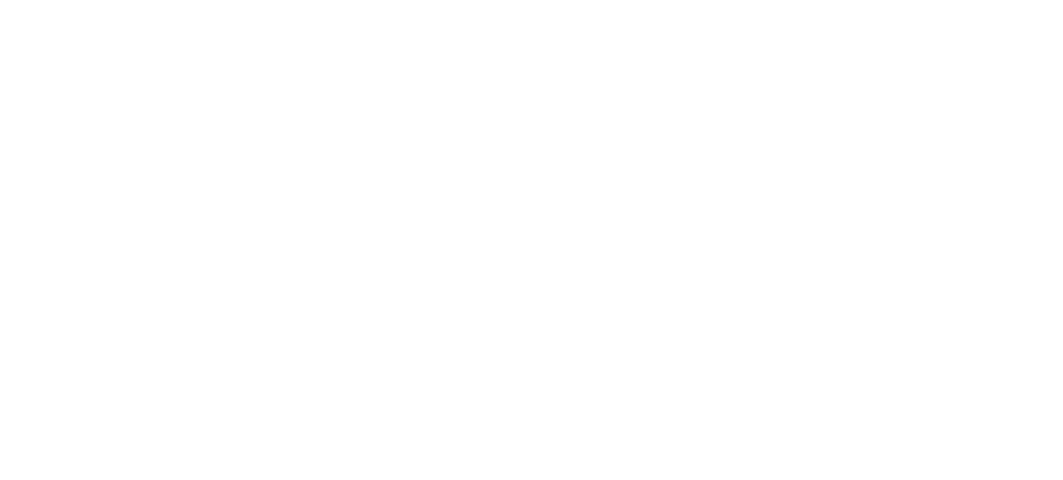
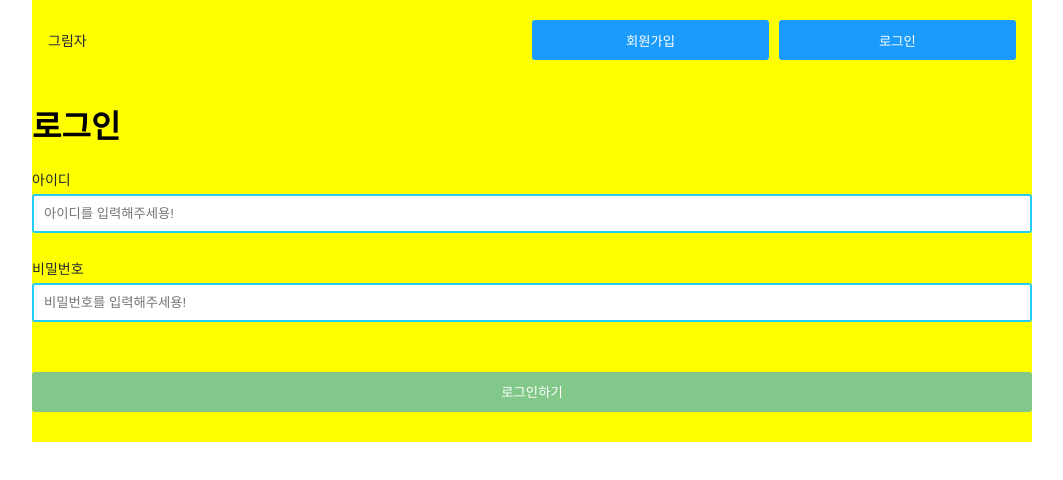
Before and after one commit to constdreamcoder/hanghae_my_magazine, a React (Create React App) app: page /login in a window 1280 px wide. Shown: the top 480 px of the page, without its empty margins (108-1171 px from the left). Built offline with nearby package versions, Linux system fonts and the light colour scheme; a web font is replaced by a local one.

Commit message:
Route Login component and style it.

```diff
--- /dev/null
+++ b/src/components/Header.js
@@ -0,0 +1,41 @@
+import React from "react";
+
+// elements
+import { Button, Grid, Text } from "../elements";
+
+// packages
+import { useHistory } from "react-router-dom";
+
+const Header = (props) => {
+  const history = useHistory();
+  return (
+    <React.Fragment>
+      <Grid is_flex padding="16px">
+        <Grid>
+          <Text>그림자</Text>
+        </Grid>
+        <Grid is_flex>
+          <Button
+            bg="rgb(27, 156, 252)"
+            text="회원가입"
+            margin="0px 10px 0px 0px"
+            _onClick={() => {
+              history.push("/signup");
+            }}
+          ></Button>
+          <Button
+            bg="rgb(27, 156, 252)"
+            text="로그인"
+            _onClick={() => {
+              history.push("/login");
+            }}
+          ></Button>
+        </Grid>
+      </Grid>
+    </React.Fragment>
+  );
+};
+
+Header.defaultProps = {};
+
+export default Header;
--- a/src/elements/Button.js
+++ b/src/elements/Button.js
@@ -7,9 +7,9 @@
   const { text, _onClick, children, margin, bg, width } = props;
   const styles = { margin: margin, bg: bg, width: width };
   return (
-    <React.Fragment>
-      <ElBtn {...styles}>{text}</ElBtn>
-    </React.Fragment>
+    <ElButton {...styles} onClick={_onClick}>
+      {text ? text : children}
+    </ElButton>
   );
 };
 
@@ -22,7 +22,7 @@
   margin: false,
 };
 
-const ElBtn = styled.button`
+const ElButton = styled.button`
   box-sizing: border-box;
   border: none;
   border-radius: 3px;
--- a/src/pages/Login.js
+++ b/src/pages/Login.js
@@ -1,9 +1,34 @@
 import React from "react";
 
+// elements
+import { Input, Grid, Text, Button } from "../elements";
+
+//packages
+import { useHistory } from "react-router-dom";
+
 const Login = (props) => {
+  const history = useHistory();
   return (
     <React.Fragment>
-      <div>로그인 페이지입니다.</div>
+      <Grid>
+        <h1>로그인</h1>
+      </Grid>
+      <Grid>
+        <Input label="아이디" placeholder="아이디" />
+      </Grid>
+      <Grid>
+        <Input label="비밀번호" placeholder="비밀번호" />
+      </Grid>
+      <Grid>
+        <Button
+          text="로그인하기"
+          bg="rgba(27, 156, 252, 0.55)"
+          margin="30px 0px"
+          _onClick={() => {
+            history.push("/");
+          }}
+        ></Button>
+      </Grid>
     </React.Fragment>
   );
 };
--- /dev/null
+++ b/src/pages/PostList.js
@@ -0,0 +1,11 @@
+import React from "react";
+
+const PostList = (props) => {
+  return (
+    <React.Fragment>
+      <div>메인페이지입니다.</div>
+    </React.Fragment>
+  );
+};
+
+export default PostList;
--- a/src/pages/Signup.js
+++ b/src/pages/Signup.js
@@ -3,10 +3,16 @@
 // elements
 import { Input, Grid, Text, Button } from "../elements";
 
+// packages
+import { useHistory } from "react-router-dom";
+
 const Signup = (props) => {
+  const history = useHistory();
   return (
     <React.Fragment>
-      <h1>회원가입</h1>
+      <Grid>
+        <h1>회원가입</h1>
+      </Grid>
       <Grid>
         <Input label="아이디" placeholder="아이디" />
       </Grid>
@@ -24,7 +30,10 @@
           text="회원가입하기"
           bg="rgba(27, 156, 252, 0.55)"
           margin="30px 0px"
-        />
+          _onClick={() => {
+            history.push("/");
+          }}
+        ></Button>
       </Grid>
     </React.Fragment>
   );
--- a/src/shared/App.js
+++ b/src/shared/App.js
@@ -5,15 +5,23 @@
 
 // pages
 import Signup from "../pages/Signup";
+import Login from "../pages/Login";
+import PostList from "../pages/PostList";
 
 // elements
 import { Grid } from "../elements";
+
+// components
+import Header from "../components/Header";
 
 function App() {
   return (
     <React.Fragment>
       <Grid margin="0px auto" width="1000px" bg="yellow">
         <BrowserRouter>
+          <Header></Header>
+          <Route path="/" exact component={PostList} />
+          <Route path="/login" exact component={Login} />
           <Route path="/signup" exact component={Signup} />
         </BrowserRouter>
       </Grid>
```
